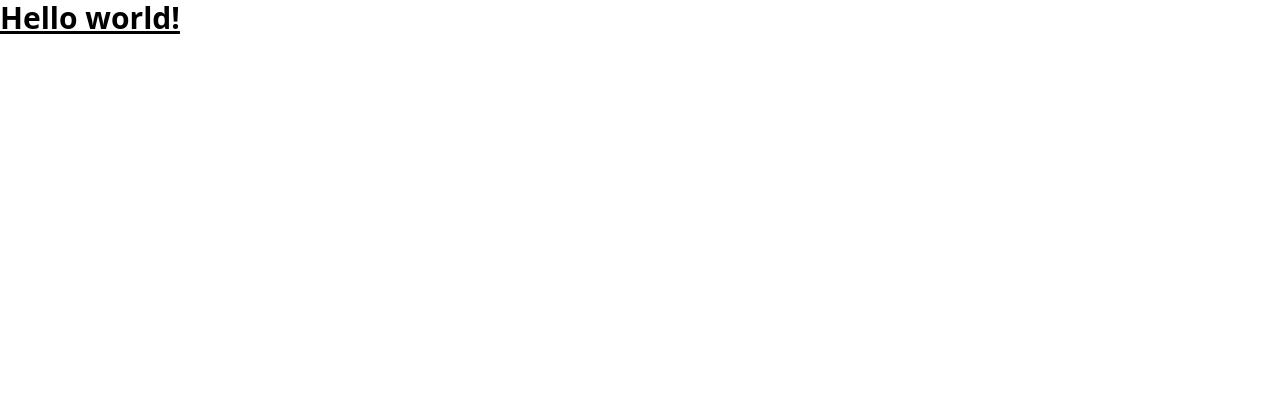
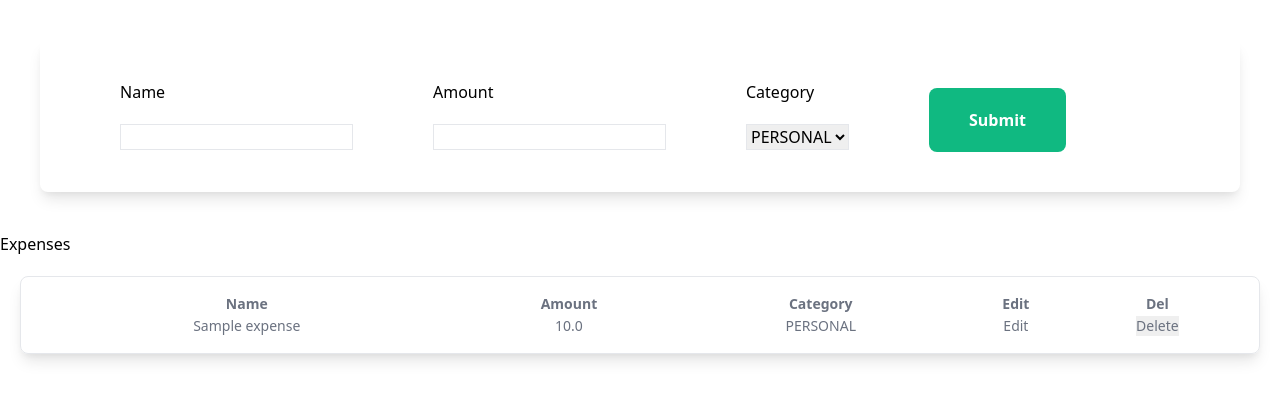
Before and after one commit to ashutosh4398/ExpenseTracker, a Django app: page / in a window 1280 px wide. Shown: the top 400 px of the page. Run offline with Django 4.2, Linux system fonts and the light colour scheme; tables that the repository leaves empty hold one stand-in row (values such as "Sample post"); style sheets or scripts are compiled from the project's sources.

Commit message:
done with basic CRUD

```diff
--- /dev/null
+++ b/myapp/forms.py
@@ -0,0 +1,7 @@
+from django import forms
+from .models import Expense
+
+class ExpenseForm(forms.ModelForm):
+    class Meta:
+        model = Expense
+        fields = ('name', 'amount', 'category')
--- /dev/null
+++ b/myapp/templates/myapp/base.html
@@ -0,0 +1,14 @@
+{% load static %}
+<!doctype html>
+<html>
+<head>
+  <meta charset="UTF-8">
+  <meta name="viewport" content="width=device-width, initial-scale=1.0">
+  <link href="{% static 'myapp/styles.css' %}" rel="stylesheet">
+</head>
+<body>
+    {% block content %}
+    {% endblock content %}
+
+</body>
+</html>
--- a/myapp/templates/myapp/index.html
+++ b/myapp/templates/myapp/index.html
@@ -1,14 +1,55 @@
-{% load static %}
-<!doctype html>
-<html>
-<head>
-  <meta charset="UTF-8">
-  <meta name="viewport" content="width=device-width, initial-scale=1.0">
-  <link href="{% static 'myapp/styles.css' %}" rel="stylesheet">
-</head>
-<body>
-  <h1 class="text-3xl font-bold underline">
-    Hello world!
-  </h1>
-</body>
-</html>
+{% extends "myapp/base.html" %}
+{% block content %}
+<div class="">
+  <form method="POST" class="shadow-lg m-10 rounded-lg">
+    {% csrf_token %}
+    <div class="form-container px-10 py-10 flex">
+      {% for field in form %}
+      <div class="mx-10">
+        <div class="mb-5">
+          <label for="">{{ field.label }}</label>
+        </div>
+        <div class="border">
+          {{ field }}
+        </div>
+      </div>
+      {% endfor %}
+      <div class="mx-10 mt-2">
+        <button class="bg-green-500 px-10 py-5 rounded-lg text-white font-bold">Submit</button>
+      </div>
+    </div>
+  </form>
+
+  <div class="">Expenses</div>
+  <div class="border shadow-lg p-4 m-5 rounded-lg">
+
+    <table class="w-full text-sm text-center rtl:text-right text-gray-500 dark:text-gray-400">
+      <thead>
+        <tr>
+          <th>Name</th>
+          <th>Amount</th>
+          <th>Category</th>
+          <th>Edit</th>
+          <th>Del</th>
+        </tr>
+      </thead>
+      <tbody>
+        {% for expense in expenses %}
+        <tr>
+          <td>{{ expense.name }}</td>
+          <td>{{ expense.amount }}</td>
+          <td>{{ expense.category }}</td>
+          <td><a href="{% url 'edit' pk=expense.id %}">Edit</a></td>
+          <td>
+            <form action="{% url 'delete' pk=expense.id %}" method="POST">
+              {% csrf_token %}
+              <input type="submit" value="Delete">
+            </form>
+          </td>
+        </tr>
+        {% endfor %}
+      </tbody>
+    </table>
+  </div>
+</div>
+{% endblock content %}
--- a/myapp/urls.py
+++ b/myapp/urls.py
@@ -2,4 +2,8 @@ from django.urls import path
 
 from . import views
 
-urlpatterns = [path("", views.index, name="index")]
+urlpatterns = [
+    path("edit/<int:pk>/", views.edit, name="edit"),
+    path("delete/<int:pk>/", views.delete, name="delete"),
+    path("", views.index, name="index"),
+]
--- a/myapp/views.py
+++ b/myapp/views.py
@@ -1,6 +1,38 @@
-from django.shortcuts import render
+from django.shortcuts import redirect, render
+
+from .forms import ExpenseForm
+from .models import Expense
 
 
 # Create your views here.
 def index(request):
-    return render(request, "myapp/index.html")
+    form = ExpenseForm()
+    if request.method == "POST":
+        form = ExpenseForm(request.POST)
+        if form.is_valid():
+            form.save()
+            return redirect("index")
+
+    expenses = Expense.objects.all()
+    context = {"form": form, "expenses": expenses}
+    return render(request, "myapp/index.html", context)
+
+
+def edit(request, pk=None):
+    expense = Expense.objects.get(pk=pk)
+    if request.method == "POST":
+        form = ExpenseForm(request.POST, instance=expense)
+        if form.is_valid():
+            form.save()
+            return redirect("index")
+        return render(request, "myapp/edit.html", {"form": form})
+
+    form = ExpenseForm(instance=expense)
+    return render(request, "myapp/edit.html", {"form": form})
+
+
+def delete(request, pk=None):
+    if request.method == "POST":
+        expense = Expense.objects.get(pk=pk)
+        expense.delete()
+    return redirect("index")
```
Also changed, not shown: myapp/templates/myapp/edit.html (added, +20 -0 lines).
